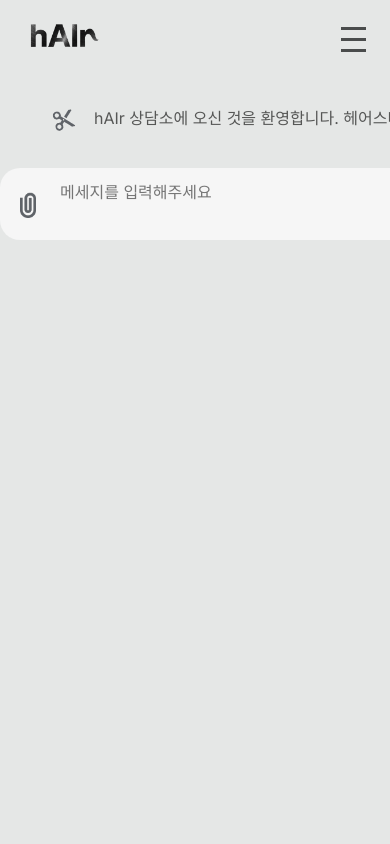
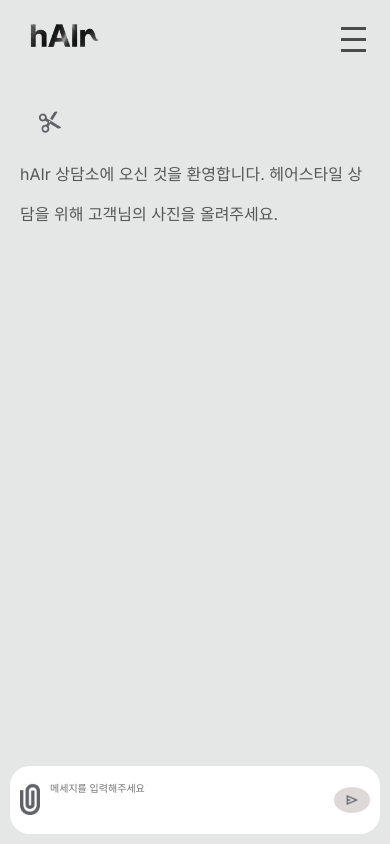
Before and after one commit to AnnSungHee/hAIr_React.JS, a React (Create React App) app: page /chatpage in a window 390 px wide. Built offline with nearby package versions, Linux system fonts and the light colour scheme; a web font is replaced by a local one.

Commit message:
add :[송가람] 페이지들 반응형으로 변경

```diff
--- a/src/assets/styles/components/BotChatComponentStyle.css
+++ b/src/assets/styles/components/BotChatComponentStyle.css
@@ -3,12 +3,13 @@
     align-items: start;
     gap: 16px;
     align-self: flex-start;
+    width: 100%; /* 모바일 환경에서도 전체 너비를 차지하도록 수정 */
 
-    &>.botImg{
-        margin-left: 50px;
+    & > .botImg {
+        margin-left: 16px; /* 모바일 환경에서 여백 조정 */
         margin-top: 8px;
 
-        &>img{
+        & > img {
             width: 20px;
             border-radius: 8px;
             transform: rotate(347deg);
@@ -18,21 +19,22 @@
     }
 }
 
-
 .bot {
     font-size: 16px;
     line-height: 250%;
     color: #565756;
     display: inline-block;
-    max-width: 675px;
+    max-width: 100%; /* 모바일 환경에서 글자 잘림 방지를 위해 최대 너비 수정 */
+    word-wrap: break-word; /* 긴 단어 줄바꿈 */
 }
 
 .hairstyleImagesContainer {
-    width: 710px;
     display: flex;
     overflow-x: auto;
     overflow-y: hidden; /* y축 스크롤바 숨기기 */
     padding-top: 16px;
+    width: calc(100% + 16px); /* 모바일 환경에서 전체 너비를 차지하도록 수정 */
+    margin-left: -8px; /* 왼쪽 여백을 조정하여 첫 번째 이미지가 잘리지 않도록 함 */
 
     scrollbar-width: thin; /* 스크롤바의 두께 */
     scrollbar-color: #A58D78 #f1f1f1; /* 스크롤바 손잡이와 트랙의 색상 */
@@ -40,19 +42,20 @@
 
 .hairstyleImage {
     flex: 0 0 auto;
-    width: 256px;
-    height: 256px;
-    margin-right: 24px;
+    width: 100%; /* 모바일 환경에서 이미지가 전체 너비를 차지하도록 수정 */
+    max-width: 256px; /* 데스크탑 환경에서의 최대 너비 유지 */
+    height: auto; /* 자동 높이 조정 */
+    margin-right: 16px;
     position: relative;
 
-    & img{
+    & img {
         width: 100%;
-        height: 100%;
+        height: auto; /* 자동 높이 조정 */
         border-radius: 8px;
         cursor: pointer;
     }
 
-    & button{
+    & button {
         position: absolute;
         bottom: 10px;
         left: 50%;
@@ -64,14 +67,38 @@
         padding: 8px 10px;
         cursor: pointer;
 
-        &:hover{
+        &:hover {
             background-color: #000000a9;
         }
     }
 }
 
-.botTxtNImgs{
+.botTxtNImgs {
     display: flex;
     flex-direction: column;
     align-items: start;
+    width: 100%; /* 모바일 환경에서 텍스트와 이미지를 전체 너비로 확장 */
 }
+
+/* 반응형 스타일 추가 */
+@media screen and (max-width: 768px) {
+    .botChatBox {
+        flex-direction: column; /* 모바일 환경에서 세로 배치 */
+        align-items: start; /* 중앙 정렬 */
+        text-align: start; /* 텍스트 중앙 정렬 */
+    }
+
+    .hairstyleImagesContainer {
+        justify-content: center; /* 모바일 환경에서 이미지 중앙 정렬 */
+        width: calc(100% + 16px); /* 모바일 환경에서 전체 너비를 차지하도록 수정 */
+        margin-left: -8px; /* 왼쪽 여백을 조정하여 첫 번째 이미지가 잘리지 않도록 함 */
+    }
+
+    .hairstyleImage {
+        margin-right: 8px; /* 모바일 환경에서 이미지 간격 조정 */
+    }
+
+    .botImg {
+        margin-left: 0; /* 모바일 환경에서 여백 제거 */
+    }
+}
--- a/src/assets/styles/pages/ChatPageStyle.css
+++ b/src/assets/styles/pages/ChatPageStyle.css
@@ -1,82 +1,143 @@
-.inputBox{
-    position: relative;
-    margin-top: 30px;
-    padding-bottom: 30px;
-    /* height: 82px;
-    display: inline-block;
-    background-color: #E5E7E6;
-    padding: 16px 20px;
-    padding-right: 6px;
-    padding-bottom: 0px;
-     */
-
-
-    &>.fileUploadLabel{
-        cursor: pointer;
-        position: absolute;
-        top: 24px;
-        left: 20px;
-
-        &>img{
-            width: 16px;
-        }
-    }
+.chatContainer {
+    display: flex;
+    justify-content: center;
+    align-items: center;
+    height: 100vh; /* 헤더 높이만큼 뺌 */
+    padding-top: 80px; /* 헤더 높이만큼 패딩 추가 */
+    box-sizing: border-box;
+    overflow: hidden;
 }
 
-.textArea{
-    resize: none;
-    box-sizing: border-box !important;
-    background-color: #F6F6F6;
-    outline: none;
-    border: none;
-    font-size: 16px;
-    padding: 12px 60px;
-    line-height: 24px;
-    box-sizing: content-box;
-    margin-right: 10px;
-    font-family: inherit; /* 폰트를 부모 요소와 동일하게 설정 */
-    color: inherit; /* 글자색을 부모 요소와 동일하게 설정 */
-    appearance: none; /* 기본 브라우저 스타일 제거 */
-
-    border-radius: 20px;
-
-    width: 804px;
-    /* height: 40px;  */
-
-    scrollbar-width: thin; /* 스크롤바의 두께 */
-    scrollbar-color: #A58D78 #f1f1f1; /* 스크롤바 손잡이와 트랙의 색상 */
-
+.chatBox {
+    display: flex;
+    flex-direction: column;
+    justify-content: flex-end;
+    width: 100%;
+    max-width: 800px;
+    height: 100%;
+    border-radius: 10px;
+    overflow: hidden;
+    position: relative;
 }
 
+.chatList {
+    flex: 1;
+    padding: 20px;
+    overflow-y: auto;
+    display: flex;
+    flex-direction: column;
+    gap: 20px;
+    overflow-x: hidden;
+    padding-bottom: 120px; /* inputBox 높이만큼 패딩 추가 */
+    box-sizing: border-box;
+}
 
+.inputBox {
+    padding: 10px;
+    position: absolute;
+    bottom: 0;
+    left: 0;
+    right: 0;
+    width: 100%;
+    max-width: 800px;
+    box-sizing: border-box;
+}
 
+.inputWrapper {
+    display: flex;
+    align-items: center;
+    width: 100%;
+    max-width: 800px;
+    background-color: #ffffff;
+    border-radius: 20px;
+    padding: 10px;
+    box-sizing: border-box;
+}
 
-.btnArea{
-    position: absolute;
-    right: -20px;
-    top: 18px;
-    /* display: inline-block; */
-    border-radius: 999px;
-    background-color: #DFD8D8;
-    padding: 8px 8px;
-    padding-right: 4px;
+.fileUploadLabel {
+    cursor: pointer;
+    margin-right: 10px;
 
-    &>img{
+    & > img {
         width: 20px;
     }
 }
 
-
-
-.chatBox{
-    width: 765px;
-    margin-left: auto;
-    margin-right: auto;
-    margin-top: 20px;
+.textArea {
+    resize: none;
+    background-color: transparent;
+    outline: none;
+    border: none;
+    font-size: 16px;
+    flex: 1;
+    font-family: inherit;
+    color: inherit;
+    padding: 0;
+    margin-right: 10px;
+    line-height: 24px;
+    min-width: 0;
 }
 
-.chatList{
+.btnArea {
+    background-color: #dfd8d8;
+    padding: 8px 12px;
+    border-radius: 50%;
     display: flex;
-    flex-direction: column;
-    gap: 28px;
+    align-items: center;
+    justify-content: center;
+
+    & > img {
+        width: 20px;
+    }
 }
+
+/* 반응형 스타일 추가 */
+@media screen and (max-width: 1200px) {
+    .textArea {
+        font-size: 14px;
+    }
+
+    .btnArea img {
+        width: 18px;
+    }
+}
+
+@media screen and (max-width: 992px) {
+    .textArea {
+        font-size: 13px;
+    }
+
+    .btnArea img {
+        width: 17px;
+    }
+}
+
+@media screen and (max-width: 768px) {
+    .textArea {
+        font-size: 12px;
+    }
+
+    .btnArea img {
+        width: 16px;
+    }
+}
+
+@media screen and (max-width: 576px) {
+    .textArea {
+        font-size: 11px;
+    }
+
+    .btnArea img {
+        width: 14px;
+    }
+}
+
+@media screen and (max-width: 400px) {
+    .textArea {
+        font-size: 10px;
+    }
+
+    .btnArea img {
+        width: 12px;
+    }
+}
--- a/src/pages/ChatPage.js
+++ b/src/pages/ChatPage.js
@@ -75,15 +75,12 @@ const ChatPage = () => {
         try {
             const response = await axios.post('http://localhost:8080/chat/hairstyle-recommendations', { message });
 
-            console.log(response);
-            console.log(response.data);
-
-            const text = response.data.response; // response.data.response에서 텍스트를 직접 가져오기
-            const images = response.data.images; // response.data.images에서 이미지를 가져오기
+            const text = response.data.response;
+            const images = response.data.images;
 
             setChatHistory(prevChatHistory => [
                 ...prevChatHistory,
-                { type: 'bot', text: text, images: images } // 가져온 이미지들을 함께 넘기기
+                { type: 'bot', text: text, images: images }
             ]);
         } catch (error) {
             console.error('Error fetching recommendations:', error);
@@ -101,7 +98,7 @@ const ChatPage = () => {
     return (
         <>
             <HeaderComponent />
-
+            <div className='chatContainer'>
                 <div className='chatBox'>
                     <div className='chatList' ref={chatListRef}>
                         {chatHistory.map((chat, index) => (
@@ -119,6 +116,7 @@ const ChatPage = () => {
                         )}
                     </div>
                     <div className='inputBox'>
+                        <div className='inputWrapper'>
                             <label htmlFor="file-upload" className="fileUploadLabel"><img src="/clip.png" alt="" /></label>
                             <input id="file-upload" type="file" onChange={handleImageUpload} disabled={isSubmitting} style={{ display: 'none' }} />
 
@@ -139,8 +137,159 @@ const ChatPage = () => {
                             </div>
                         </div>
                     </div>
+                </div>
+            </div>
         </>
     );
 };
 
 export default ChatPage;
+
+
+
+// import React, { useState, useRef, useEffect } from 'react';
+// import { useNavigate } from 'react-router-dom';
+// import HeaderComponent from '../components/HeaderComponent';
+// import '../assets/styles/pages/ChatPageStyle.css';
+// import BotChatComponent from '../components/BotChatComponent';
+// import UserChatComponent from '../components/UserChatComponent';
+// import axios from 'axios';
+
+// const ChatPage = () => {
+//     const [userImage, setUserImage] = useState(null);
+//     const [chatHistory, setChatHistory] = useState([
+//         { type: 'bot', text: 'hAIr 상담소에 오신 것을 환영합니다. 헤어스타일 상담을 위해 고객님의 사진을 올려주세요.' }
+//     ]);
+//     const [isSubmitting, setIsSubmitting] = useState(false);
+//     const [isLoading, setIsLoading] = useState(false);
+//     const navigate = useNavigate();
+//     const textAreaRef = useRef(null);
+//     const chatListRef = useRef(null);
+//     const lastMessageRef = useRef(null);
+
+//     useEffect(() => {
+//         if (lastMessageRef.current) {
+//             lastMessageRef.current.scrollIntoView({ behavior: 'smooth' });
+//         }
+//     }, [chatHistory, isLoading]);
+
+//     const handleImageUpload = async (e) => {
+//         const file = e.target.files[0];
+//         setUserImage(file);
+
+//         const formData = new FormData();
+//         formData.append('image', file);
+
+//         setChatHistory(prevChatHistory => [
+//             ...prevChatHistory,
+//             { type: 'user', image: file }
+//         ]);
+
+//         setIsSubmitting(true);
+//         setIsLoading(true);
+
+//         try {
+//             const response = await axios.post('http://localhost:8080/chat/face-analysis', formData, {
+//                 headers: {
+//                     'Content-Type': 'multipart/form-data',
+//                 },
+//             });
+
+//             setChatHistory(prevChatHistory => [
+//                 ...prevChatHistory,
+//                 { type: 'bot', text: '고객님의 얼굴을 분석완료하였습니다. 원하시는 헤어스타일이 있나요?' }
+//             ]);
+//         } catch (error) {
+//             console.error('Error uploading image:', error);
+
+//             setChatHistory(prevChatHistory => [
+//                 ...prevChatHistory,
+//                 { type: 'bot', text: '사진 업로드에 실패했습니다. 다시 시도해주세요.' }
+//             ]);
+//         } finally {
+//             setIsSubmitting(false);
+//             setIsLoading(false);
+//         }
+//     };
+
+//     const handleSendMessage = async (message) => {
+//         setChatHistory(prevChatHistory => [
+//             ...prevChatHistory,
+//             { type: 'user', text: message }
+//         ]);
+
+//         setIsSubmitting(true);
+//         setIsLoading(true);
+
+//         try {
+//             const response = await axios.post('http://localhost:8080/chat/hairstyle-recommendations', { message });
+
+//             console.log(response);
+//             console.log(response.data);
+
+//             const text = response.data.response; // response.data.response에서 텍스트를 직접 가져오기
+//             const images = response.data.images; // response.data.images에서 이미지를 가져오기
+
+//             setChatHistory(prevChatHistory => [
+//                 ...prevChatHistory,
+//                 { type: 'bot', text: text, images: images } // 가져온 이미지들을 함께 넘기기
+//             ]);
+//         } catch (error) {
+//             console.error('Error fetching recommendations:', error);
+//         } finally {
+//             setIsSubmitting(false);
+//             setIsLoading(false);
+//             textAreaRef.current.value = '';
+//         }
+//     };
+
+//     const handleImageClick = (imageSrc, imageFile) => {
+//         navigate('/ai-hairstyle', { state: { imageSrc, imageFile } });
+//     };
+
+//     return (
+//         <>
+//             <HeaderComponent />
+
+//             <div className='chatBox'>
+//                 <div className='chatList' ref={chatListRef}>
+//                     {chatHistory.map((chat, index) => (
+//                         <div key={index} ref={index === chatHistory.length - 1 ? lastMessageRef : null}>
+//                             {chat.type === 'bot' ?
+//                                 <BotChatComponent key={index} text={chat.text} images={chat.images} onImageClick={(imageSrc) => handleImageClick(imageSrc, chat.image)} /> :
+//                                 <UserChatComponent key={index} text={chat.text} image={chat.image} />
+//                             }
+//                         </div>
+//                     ))}
+//                     {isLoading && (
+//                         <div className="loading-indicator">
+//                             <img src="/spinner.gif" alt="Loading..." />
+//                         </div>
+//                     )}
+//                 </div>
+//                 <div className='inputBox'>
+//                     <label htmlFor="file-upload" className="fileUploadLabel"><img src="/clip.png" alt="" /></label>
+//                     <input id="file-upload" type="file" onChange={handleImageUpload} disabled={isSubmitting} style={{ display: 'none' }} />
+
+//                     <textarea
+//                         className='textArea'
+//                         placeholder='메세지를 입력해주세요'
+//                         disabled={isSubmitting}
+//                         ref={textAreaRef}
+//                     />
+
+//                     <div className='btnArea'>
+//                         <img src="/send.png" alt="send message"
+//                             onClick={() => {
+//                                 if (!isSubmitting) handleSendMessage(textAreaRef.current.value);
+//                             }}
+//                             style={{ cursor: isSubmitting ? 'not-allowed' : 'pointer' }}
+//                         />
+//                     </div>
+//                 </div>
+//             </div>
+//         </>
+//     );
+// };
+
+// export default ChatPage;
```
Also changed, not shown: src/assets/styles/components/ImageModalComponentStyle.css (+36 -0 lines), src/assets/styles/pages/MypagePage.css (line endings or trailing spaces). Lines whose indentation alone changed are shown as unchanged.
